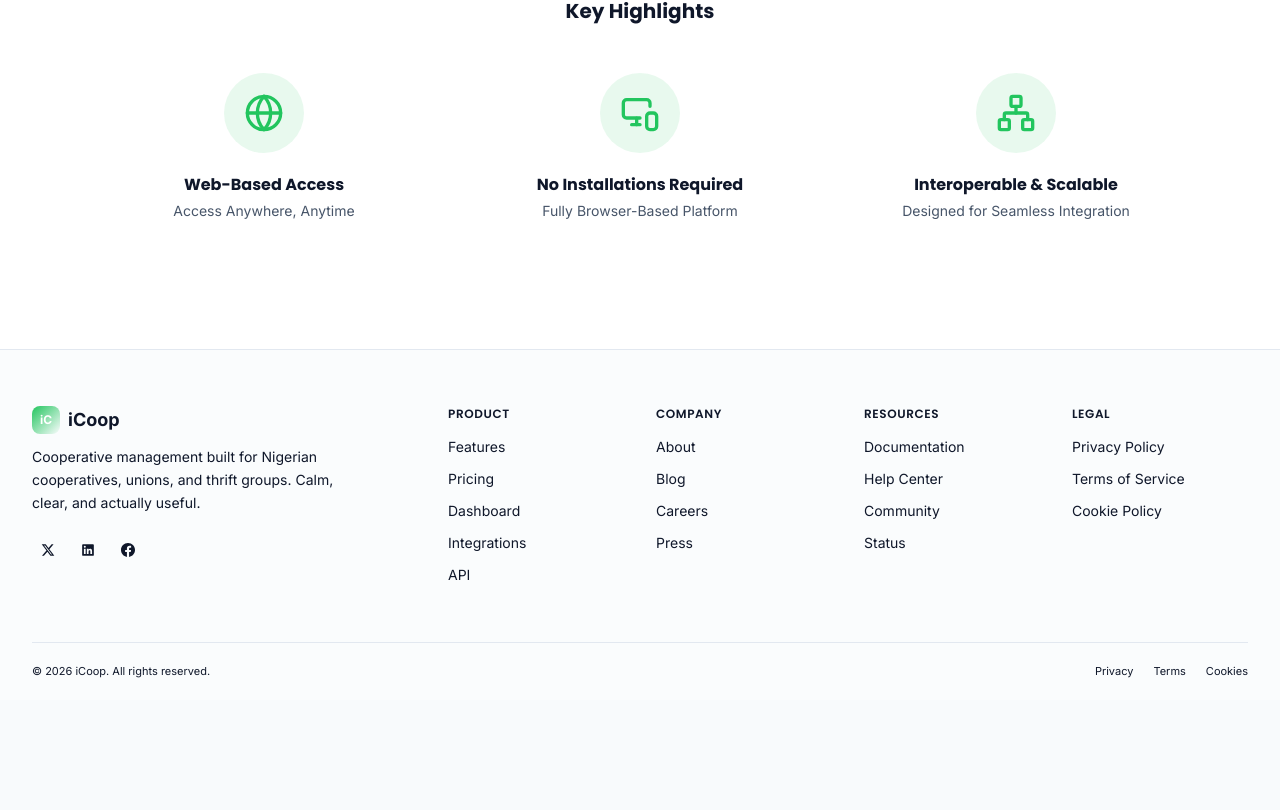
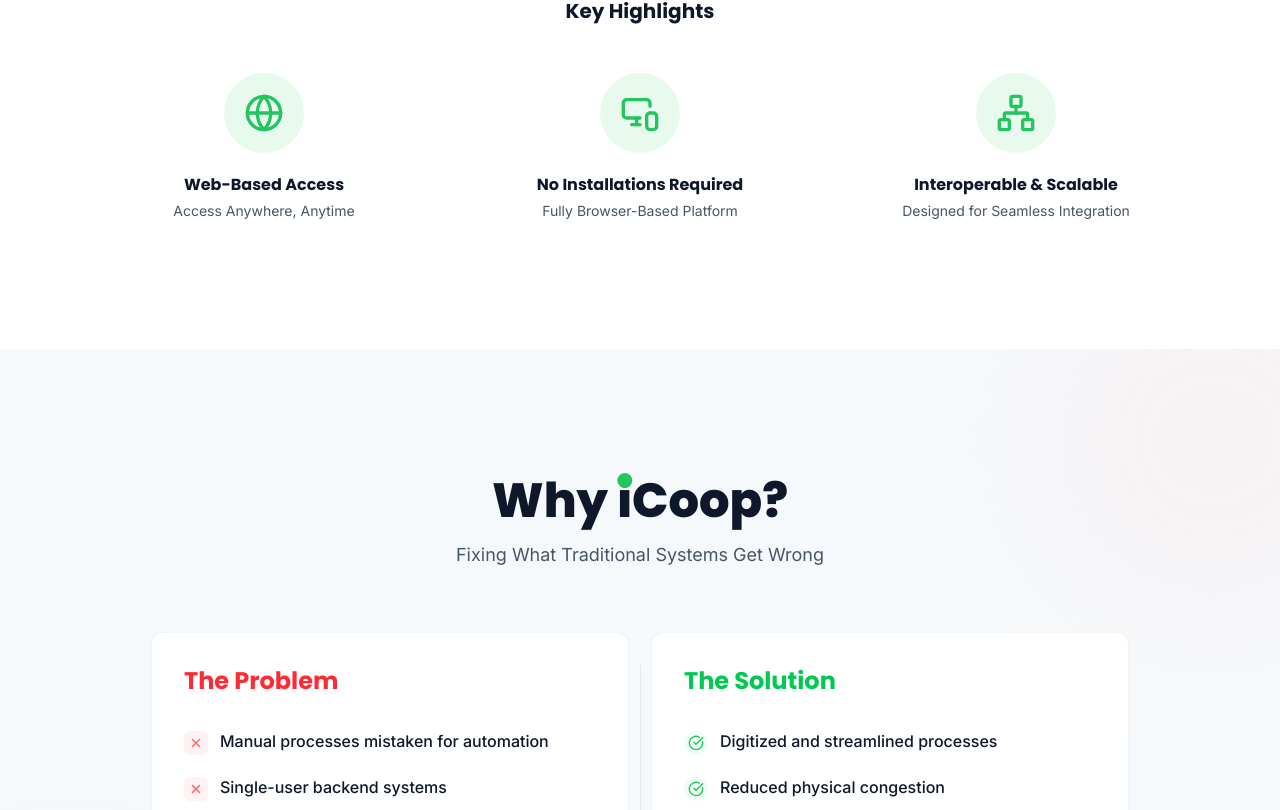
Before and after one commit to Phumie-bee/iCoop_landing_page, a Next.js app: page / in a window 1280 px wide. Shown: the part 1990-2800 px from the top of the page. Before the commit the page ends 2690 px from the top, so only its background shows below. Built offline with nearby package versions, Linux system fonts and the light colour scheme.

Commit message:
whyicoop

```diff
--- a/app/components/Navbar.tsx
+++ b/app/components/Navbar.tsx
@@ -6,7 +6,7 @@ import { Menu, X } from "lucide-react";
 
 const navLinks = [
   { label: "What is iCoop?", href: "#about" },
-  { label: "Why iCoop?", href: "#whyicoop" },
+  { label: "Why iCoop?", href: "#why-icoop" },
   { label: "Features", href: "#features" },
   { label: "Pricing", href: "#pricing" },
 ];
--- /dev/null
+++ b/app/components/WhyIcoop.tsx
@@ -0,0 +1,301 @@
+"use client";
+
+import { useState } from "react";
+import { motion, useReducedMotion } from "framer-motion";
+import { X, CheckCircle } from "lucide-react";
+
+/* ─── Custom easing ─── */
+const smoothEase = [0.22, 1, 0.36, 1] as const;
+
+/* ─── Animation variants ─── */
+
+const sectionFade = {
+  hidden: { opacity: 0, y: 16 },
+  visible: {
+    opacity: 1,
+    y: 0,
+    transition: { duration: 0.55, ease: smoothEase },
+  },
+};
+
+const fadeUp = {
+  hidden: { opacity: 0, y: 20 },
+  visible: (i: number) => ({
+    opacity: 1,
+    y: 0,
+    transition: {
+      duration: 0.6,
+      delay: i * 0.12,
+      ease: smoothEase,
+    },
+  }),
+};
+
+const cardSlideLeft = {
+  hidden: { opacity: 0, x: -20 },
+  visible: {
+    opacity: 1,
+    x: 0,
+    transition: { duration: 0.6, delay: 0.24, ease: smoothEase },
+  },
+};
+
+const cardSlideRight = {
+  hidden: { opacity: 0, x: 20 },
+  visible: {
+    opacity: 1,
+    x: 0,
+    transition: { duration: 0.6, delay: 0.36, ease: smoothEase },
+  },
+};
+
+const listItemLeft = {
+  hidden: { opacity: 0, x: -14 },
+  visible: (i: number) => ({
+    opacity: 1,
+    x: 0,
+    transition: {
+      duration: 0.4,
+      delay: 0.35 + i * 0.08,
+      ease: smoothEase,
+    },
+  }),
+};
+
+const listItemRight = {
+  hidden: { opacity: 0, x: 14 },
+  visible: (i: number) => ({
+    opacity: 1,
+    x: 0,
+    transition: {
+      duration: 0.4,
+      delay: 0.45 + i * 0.08,
+      ease: smoothEase,
+    },
+  }),
+};
+
+const iconPop = {
+  hidden: { opacity: 0, scale: 0.8 },
+  visible: (i: number) => ({
+    opacity: 1,
+    scale: [0.8, 1.1, 1],
+    transition: {
+      duration: 0.4,
+      delay: 0.4 + i * 0.08,
+      ease: smoothEase,
+    },
+  }),
+};
+
+const dividerGrow = {
+  hidden: { scaleY: 0, opacity: 0 },
+  visible: {
+    scaleY: 1,
+    opacity: 1,
+    transition: { duration: 0.55, delay: 0.3, ease: smoothEase },
+  },
+};
+
+/* ─── Data ─── */
+
+const problems = [
+  "Manual processes mistaken for automation",
+  "Single-user backend systems",
+  "Crowded offices & slow service",
+  "Poor policy enforcement",
+  "Rigid foreign software",
+];
+
+const solutions = [
+  "Digitized and streamlined processes",
+  "Reduced physical congestion",
+  "Built-in policy enforcement",
+  "Scalable, sustainable system",
+  "Self-service for members & staff",
+];
+
+export default function WhyIcoop() {
+  const [hoveredCard, setHoveredCard] = useState<number | null>(null);
+  const prefersReduced = useReducedMotion();
+
+  return (
+    <motion.section
+      id="why-icoop"
+      className="relative py-20 sm:py-28 lg:py-32 bg-surface/30 overflow-hidden"
+      variants={sectionFade}
+      initial="hidden"
+      whileInView="visible"
+      viewport={{ once: true, margin: "-80px" }}
+    >
+      {/* Subtle background blobs */}
+      <div className="pointer-events-none absolute inset-0" aria-hidden>
+        <motion.div
+          className="absolute -top-28 -right-28 w-96 h-96 rounded-full bg-red-200/10 blur-3xl"
+          animate={prefersReduced ? {} : { x: [0, 20, 0], y: [0, 15, 0] }}
+          transition={{ duration: 20, repeat: Infinity, ease: "easeInOut" }}
+        />
+        <motion.div
+          className="absolute -bottom-32 -left-32 w-105 h-105 rounded-full bg-primary/4 blur-3xl"
+          animate={prefersReduced ? {} : { x: [0, -20, 0], y: [0, -12, 0] }}
+          transition={{ duration: 24, repeat: Infinity, ease: "easeInOut" }}
+        />
+      </div>
+
+      <div className="relative max-w-5xl mx-auto px-4 sm:px-6">
+        {/* Header */}
+        <motion.div
+          className="text-center mb-12 sm:mb-16"
+          variants={fadeUp}
+          initial="hidden"
+          whileInView="visible"
+          viewport={{ once: true, margin: "-80px" }}
+          custom={0}
+        >
+          <h2 className="text-3xl sm:text-4xl lg:text-5xl font-extrabold text-foreground mb-3 sm:mb-4">
+            Why{" "}
+            <span className="relative inline-block">
+              i
+              <span className="absolute left-1/2 -translate-x-1/2 -top-[0.09em] w-[0.32em] h-[0.32em] bg-primary rounded-full" />
+            </span>
+            Coop?
+          </h2>
+          <motion.p
+            className="text-base sm:text-lg text-text-secondary"
+            variants={fadeUp}
+            custom={1}
+          >
+            Fixing What Traditional Systems Get Wrong
+          </motion.p>
+        </motion.div>
+
+        {/* Cards */}
+        <div className="relative grid grid-cols-1 md:grid-cols-2 gap-5 sm:gap-6 mb-12 sm:mb-16">
+          {/* Vertical divider between cards (desktop only) */}
+          <motion.div
+            className="hidden md:block absolute left-1/2 top-8 bottom-8 w-px bg-gray-200 origin-top"
+            variants={dividerGrow}
+            initial="hidden"
+            whileInView="visible"
+            viewport={{ once: true, margin: "-80px" }}
+          />
+
+          {/* The Problem Card */}
+          <motion.div
+            className="rounded-xl bg-white p-6 sm:p-8 will-change-transform"
+            style={{ boxShadow: "0 1px 4px rgba(0,0,0,0.06)" }}
+            variants={cardSlideLeft}
+            initial="hidden"
+            whileInView="visible"
+            viewport={{ once: true, margin: "-80px" }}
+            whileHover={{
+              y: -6,
+              scale: 1.01,
+              boxShadow: "0 16px 40px -10px rgba(0,0,0,0.1)",
+              transition: { duration: 0.3, ease: "easeOut" as const },
+            }}
+            animate={{
+              opacity: hoveredCard !== null && hoveredCard !== 0 ? 0.6 : 1,
+            }}
+            transition={{ duration: 0.3 }}
+            onHoverStart={() => setHoveredCard(0)}
+            onHoverEnd={() => setHoveredCard(null)}
+          >
+            <h3 className="text-xl sm:text-2xl font-bold text-red-500 mb-6 sm:mb-8">
+              The Problem
+            </h3>
+            <ul className="space-y-4 sm:space-y-5">
+              {problems.map((item, i) => (
+                <motion.li
+                  key={item}
+                  className="flex items-start gap-3"
+                  variants={listItemLeft}
+                  initial="hidden"
+                  whileInView="visible"
+                  viewport={{ once: true }}
+                  custom={i}
+                >
+                  <motion.span
+                    className="mt-0.5 shrink-0 w-6 h-6 rounded-md bg-red-50 flex items-center justify-center"
+                    variants={iconPop}
+                    custom={i}
+                  >
+                    <X className="w-3.5 h-3.5 text-red-400" strokeWidth={2.5} />
+                  </motion.span>
+                  <span className="text-sm sm:text-base text-foreground font-medium">
+                    {item}
+                  </span>
+                </motion.li>
+              ))}
+            </ul>
+          </motion.div>
+
+          {/* The Solution Card */}
+          <motion.div
+            className="rounded-xl bg-white p-6 sm:p-8 will-change-transform"
+            style={{ boxShadow: "0 1px 4px rgba(0,0,0,0.06)" }}
+            variants={cardSlideRight}
+            initial="hidden"
+            whileInView="visible"
+            viewport={{ once: true, margin: "-80px" }}
+            whileHover={{
+              y: -6,
+              scale: 1.01,
+              boxShadow: "0 16px 40px -10px rgba(34,197,94,0.12)",
+              transition: { duration: 0.3, ease: "easeOut" as const },
+            }}
+            animate={{
+              opacity: hoveredCard !== null && hoveredCard !== 1 ? 0.6 : 1,
+            }}
+            transition={{ duration: 0.3 }}
+            onHoverStart={() => setHoveredCard(1)}
+            onHoverEnd={() => setHoveredCard(null)}
+          >
+            <h3 className="text-xl sm:text-2xl font-bold text-green-500 mb-6 sm:mb-8">
+              The Solution
+            </h3>
+            <ul className="space-y-4 sm:space-y-5">
+              {solutions.map((item, i) => (
+                <motion.li
+                  key={item}
+                  className="flex items-start gap-3"
+                  variants={listItemRight}
+                  initial="hidden"
+                  whileInView="visible"
+                  viewport={{ once: true }}
+                  custom={i}
+                >
+                  <motion.span
+                    className="mt-0.5 shrink-0 w-6 h-6 rounded-full bg-green-50 flex items-center justify-center"
+                    variants={iconPop}
+                    custom={i}
+                  >
+                    <CheckCircle
+                      className="w-4 h-4 text-primary"
+                      strokeWidth={2}
+                    />
+                  </motion.span>
+                  <span className="text-sm sm:text-base text-foreground font-medium">
+                    {item}
+                  </span>
+                </motion.li>
+              ))}
+            </ul>
+          </motion.div>
+        </div>
+
+        {/* Bottom tagline */}
+        <motion.p
+          className="text-center text-base sm:text-lg text-text-secondary italic"
+          variants={fadeUp}
+          initial="hidden"
+          whileInView="visible"
+          viewport={{ once: true, margin: "-60px" }}
+          custom={4}
+        >
+          True automation. Real results.
+        </motion.p>
+      </div>
+    </motion.section>
+  );
+}
--- a/app/page.tsx
+++ b/app/page.tsx
@@ -1,14 +1,15 @@
 import Navbar from "./components/Navbar";
 import Hero from "./components/Hero";
-// import Problem from "./components/Problem";
-// import Features from "./components/Features";
-// import HowItWorks from "./components/HowItWorks";
-// import DashboardPreview from "./components/DashboardPreview";
-// import Testimonials from "./components/Testimonials";
-// import Pricing from "./components/Pricing";
-// import CTA from "./components/CTA";
+import Problem from "./components/Problem";
+import Features from "./components/Features";
+import HowItWorks from "./components/HowItWorks";
+import DashboardPreview from "./components/DashboardPreview";
+import Testimonials from "./components/Testimonials";
+import Pricing from "./components/Pricing";
+import CTA from "./components/CTA";
 import Footer from "./components/Footer";
 import AboutIcoop from "./components/AboutIcoop";
+import WhyIcoop from "./components/WhyIcoop";
 
 export default function Home() {
   return (
@@ -17,6 +18,7 @@ export default function Home() {
       <main>
         <Hero />
         <AboutIcoop />
+        <WhyIcoop />
         {/* <Problem />
         <Features />
         <HowItWorks />
```
